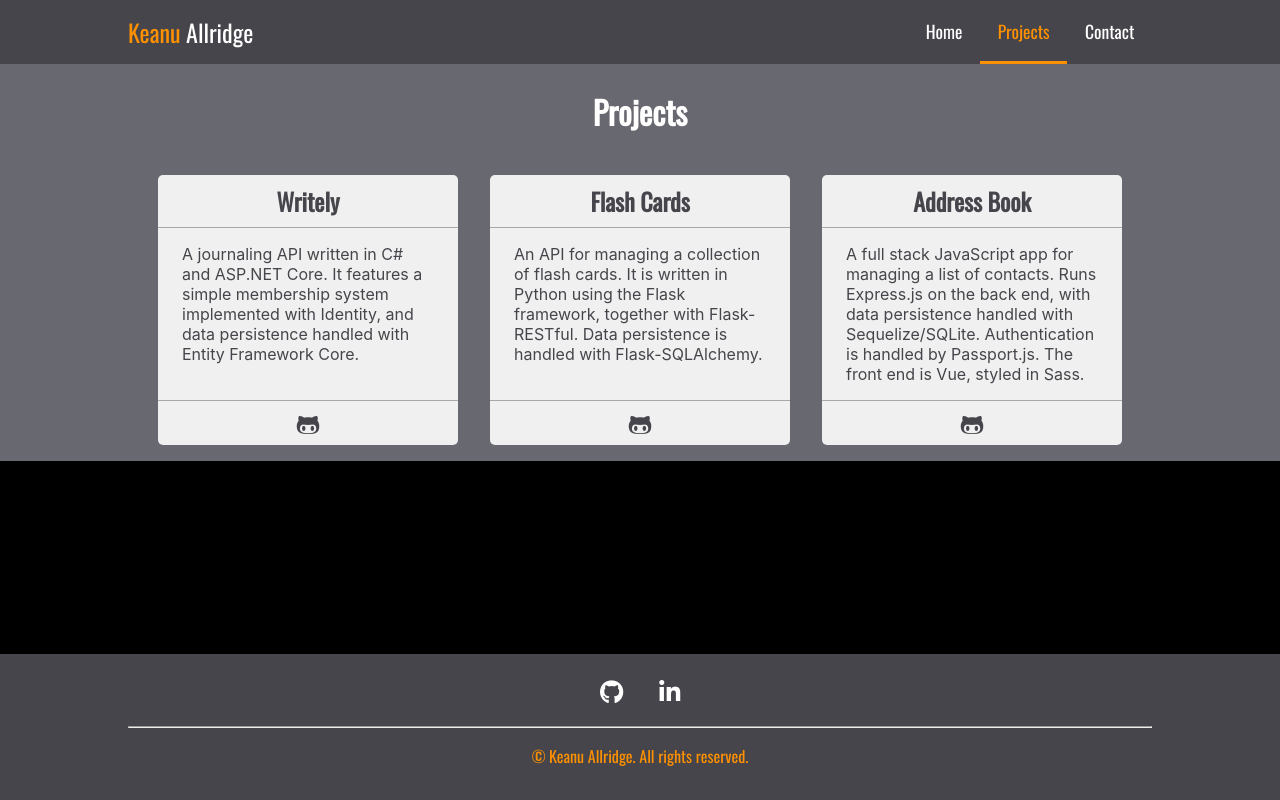
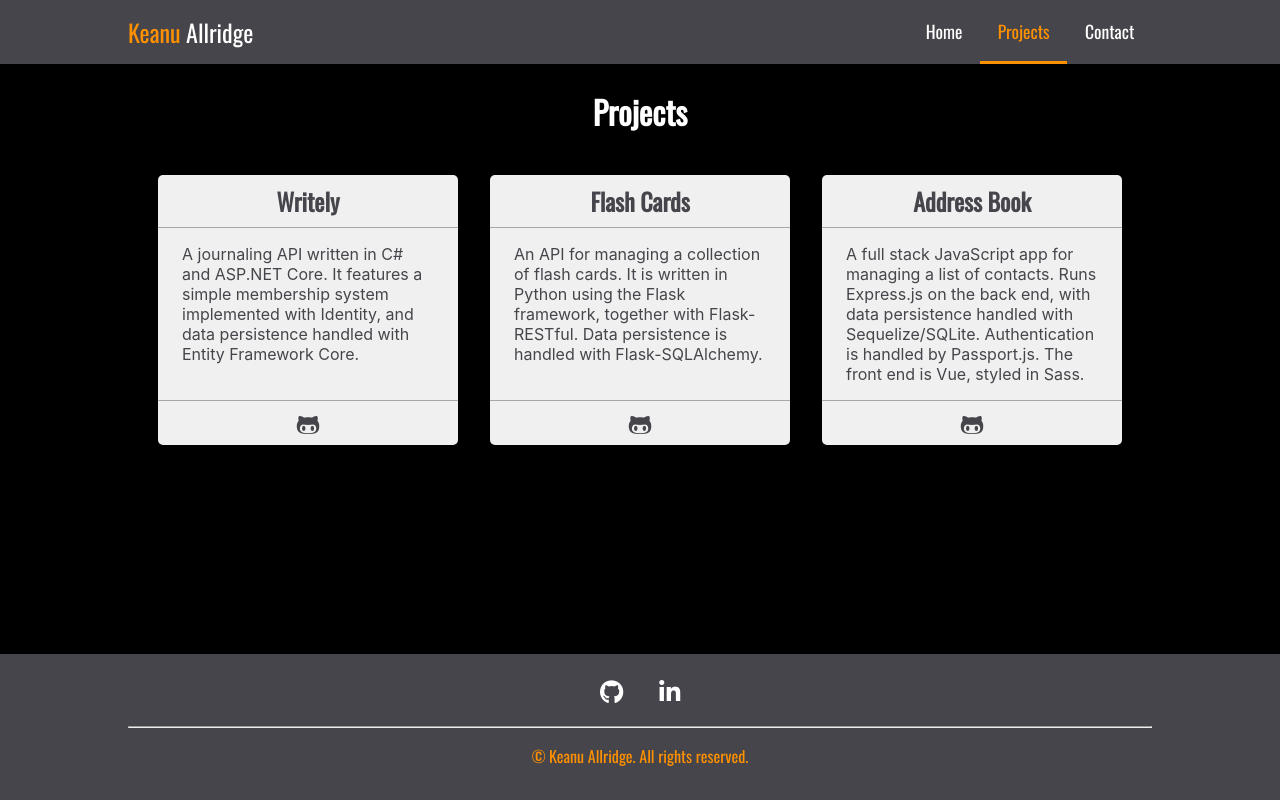
Before and after one commit to Kianek/vue-portfolio, a Vue app: page /projects in a window 1280 px wide. Built offline with nearby package versions, Linux system fonts and the light colour scheme.

Commit message:
Change background color

```diff
--- a/src/pages/Projects.vue
+++ b/src/pages/Projects.vue
@@ -35,7 +35,7 @@ export default {
 @import "../colors.scss";
 
 main {
-  background-color: $bg-primary;
+  background-color: #000;
   margin-bottom: auto;
 }
 
```
